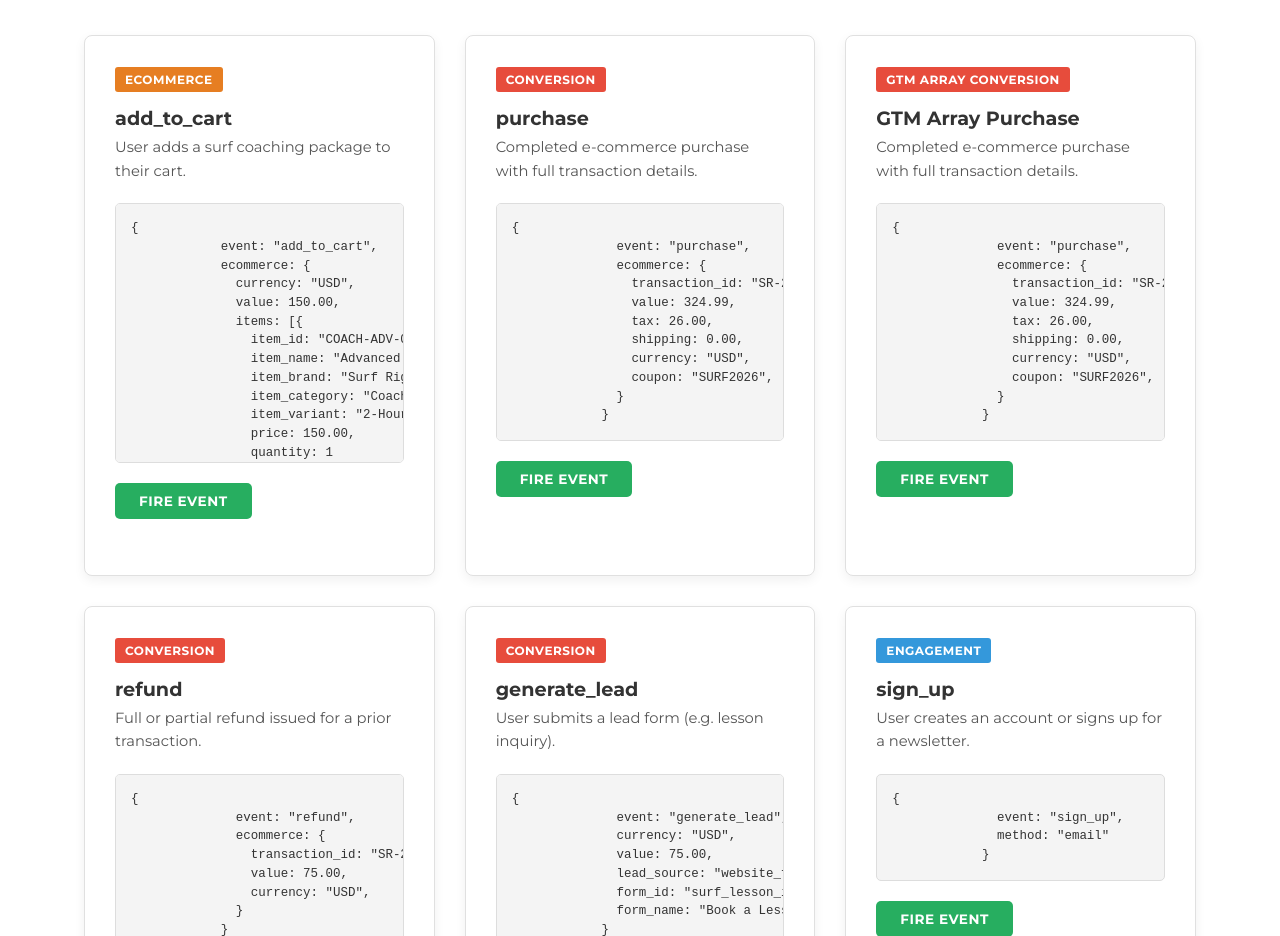
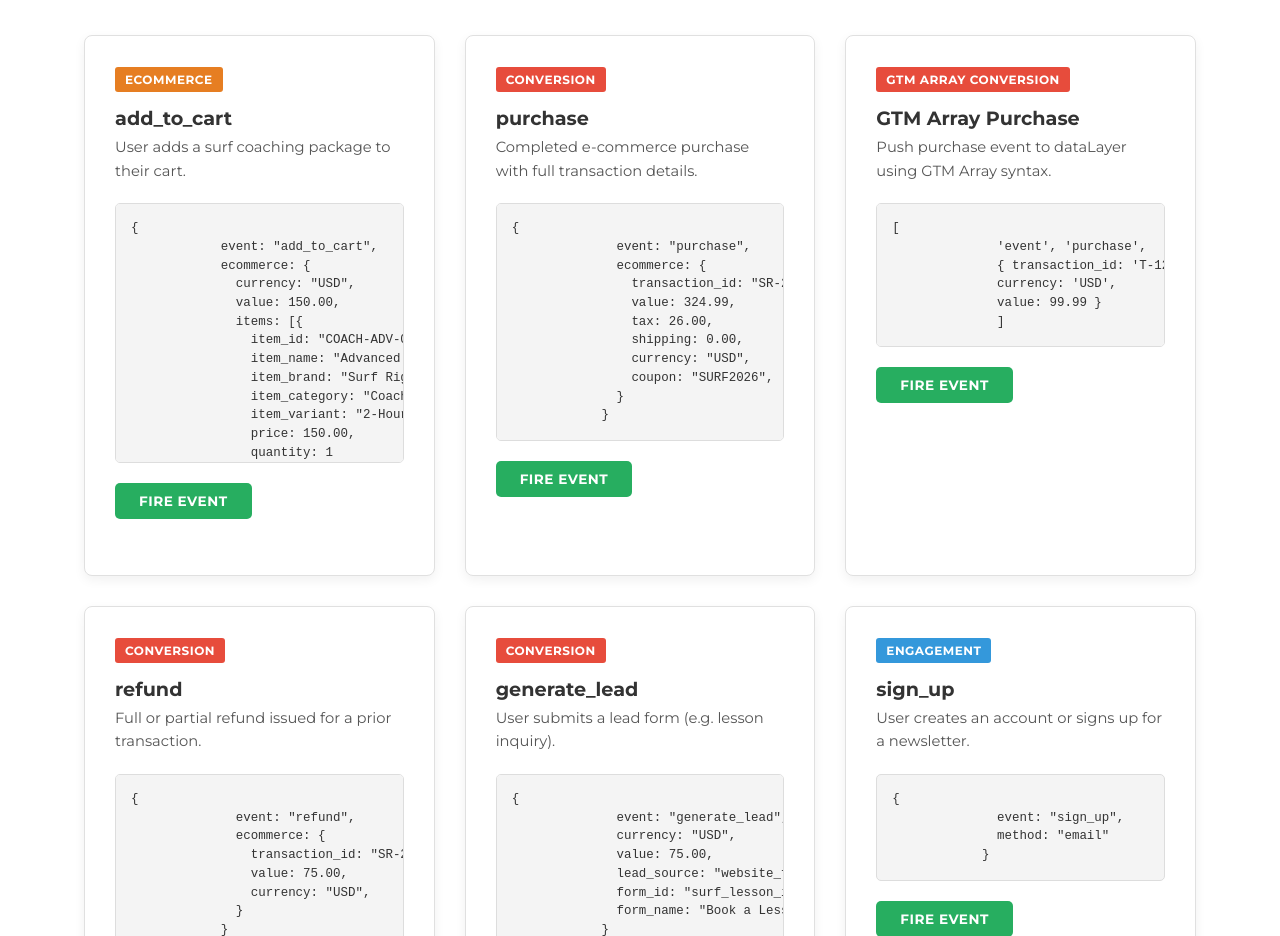
Before and after one commit to apulcini22/surf-coaching, a website: page ga4-conversion.html in a window 1280 px wide. Shown: the part 1060-1996 px from the top of the page. Drawn offline with Linux system fonts and the light colour scheme.

Commit message:
Added GTM code example

```diff
--- a/ga4-conversion.html
+++ b/ga4-conversion.html
@@ -354,18 +354,13 @@
           <div class="event-card">
             <span class="event-badge badge-conversion">GTM Array Conversion</span>
             <h3>GTM Array Purchase</h3>
-            <p>Completed e-commerce purchase with full transaction details.</p>
-            <pre>{
-              event: "purchase",
-              ecommerce: {
-                transaction_id: "SR-20260319-4821",
-                value: 324.99,
-                tax: 26.00,
-                shipping: 0.00,
-                currency: "USD",
-                coupon: "SURF2026",
-              }
-            }</pre>
+            <p>Push purchase event to dataLayer using GTM Array syntax.</p>
+            <pre>[
+              'event', 'purchase',
+              { transaction_id: 'T-12345',
+              currency: 'USD',
+              value: 99.99 }
+              ]</pre>
             <button class="fire-btn" onclick="GoogleTagManagerPushEvent(this)">Fire Event</button>
             <span class="status-msg" id="msg-gtm-array">Pushed to dataLayer</span>
           </div>
```
